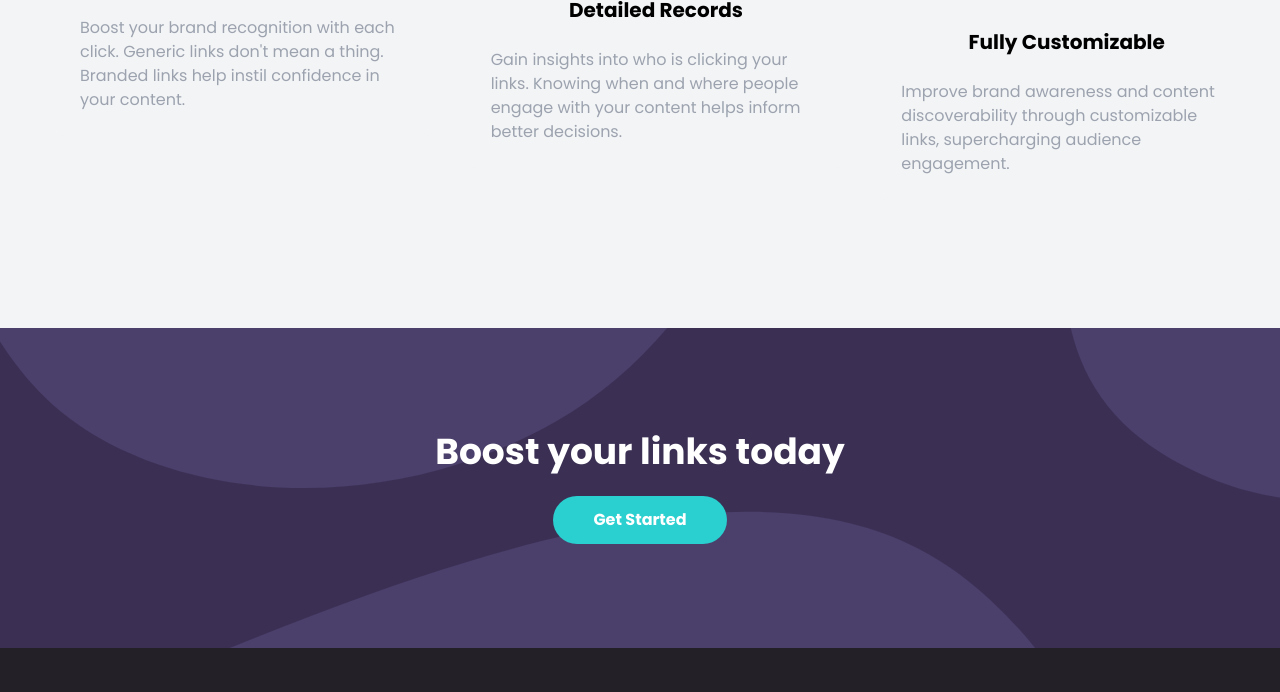
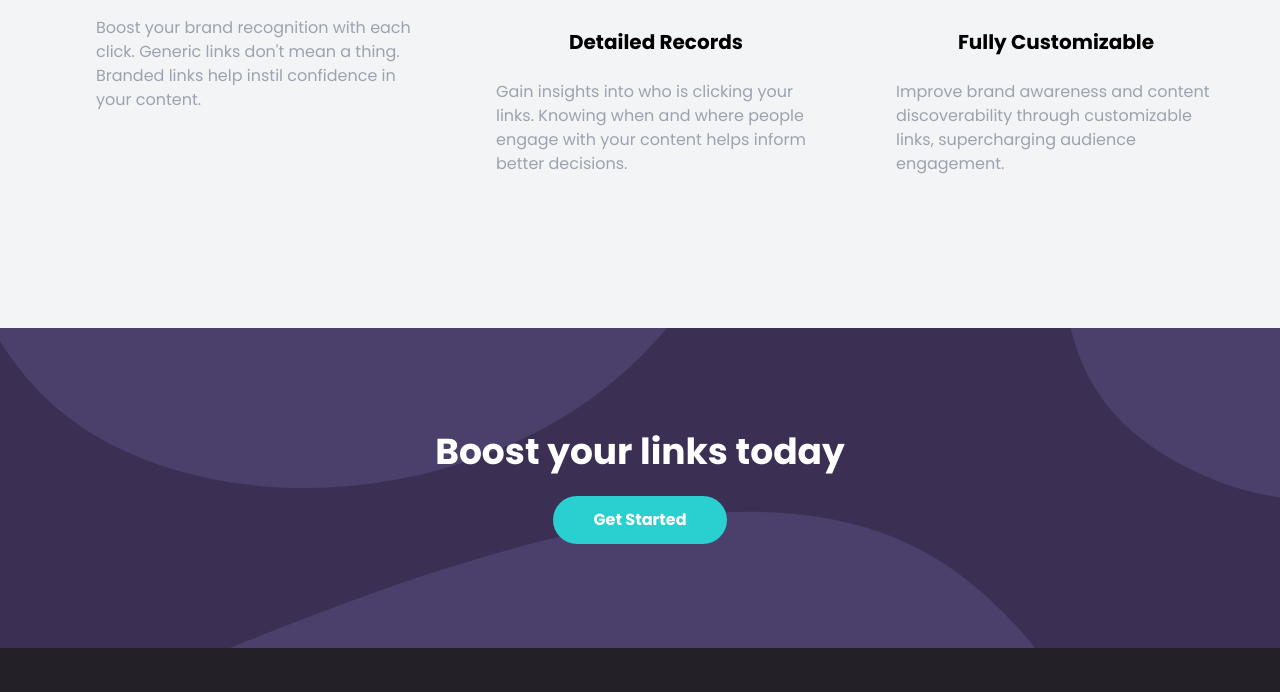
Before and after one commit to Martins-Jay/shortly, a website: page index.html in a window 1280 px wide. Shown: the part 1568-2260 px from the top of the page. Drawn offline with Linux system fonts and the light colour scheme.

Commit message:
Updated features section

```diff
--- a/index.html
+++ b/index.html
@@ -227,7 +227,7 @@
     <!-- Feature Box Section -->
     <section id="features" class="pb-32 bg-gray-100">
       <div
-        class="relative container flex flex-col items-start mx-auto px-6 md:flex-row md:space-x-8"
+        class="relative container flex flex-col items-start mx-auto px-10 md:flex-row md:space-x-8"
       >
         <!-- Horizontal Line -->
         <div
@@ -267,7 +267,7 @@
 
         <!-- Box 2 Container -->
         <div
-          class="relative flex flex-col mx-auto items-center w-[70%] mt-8 p-6 space-y-6 bg-gray-100 rounded-lg md:w-1/3 md:mx-0"
+          class="relative flex flex-col mx-auto items-center w-[70%] mt-16 p-6 space-y-6 bg-gray-100 rounded-lg md:w-1/3 md:mx-0"
         >
           <!-- Image Positioning -->
           <div class="absolute -top-10 -ml-1/2 md:left-16">
```
Also changed, not shown: css/style.css.
